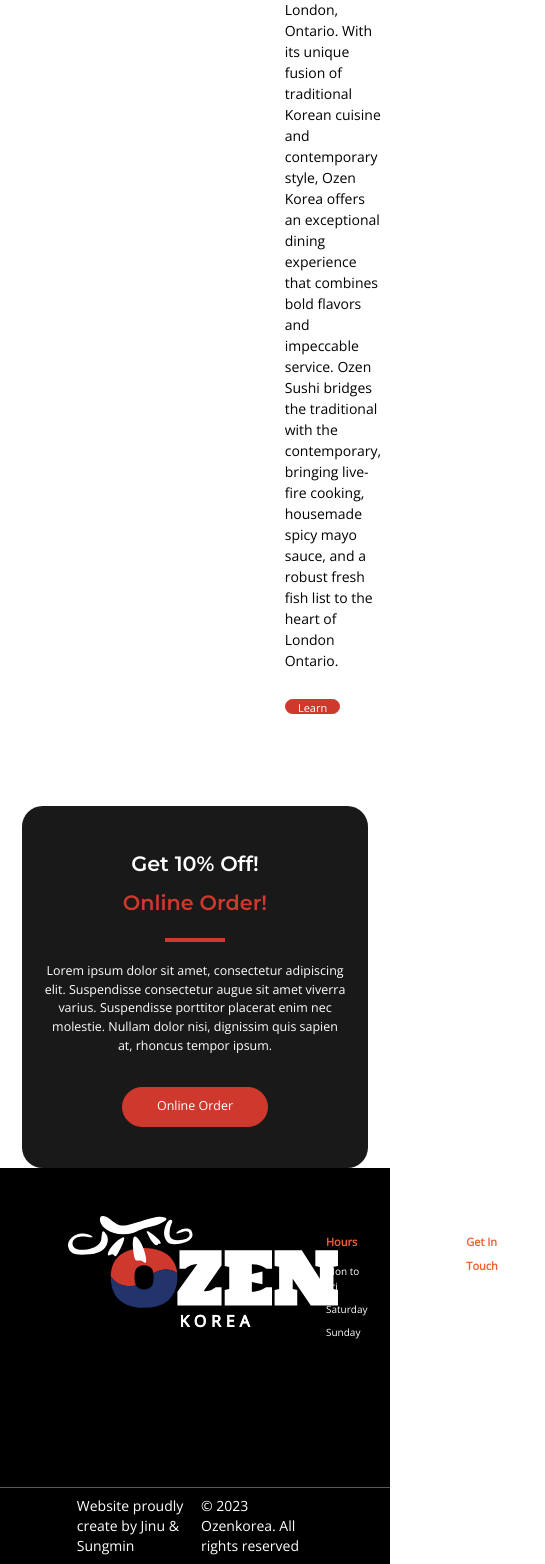
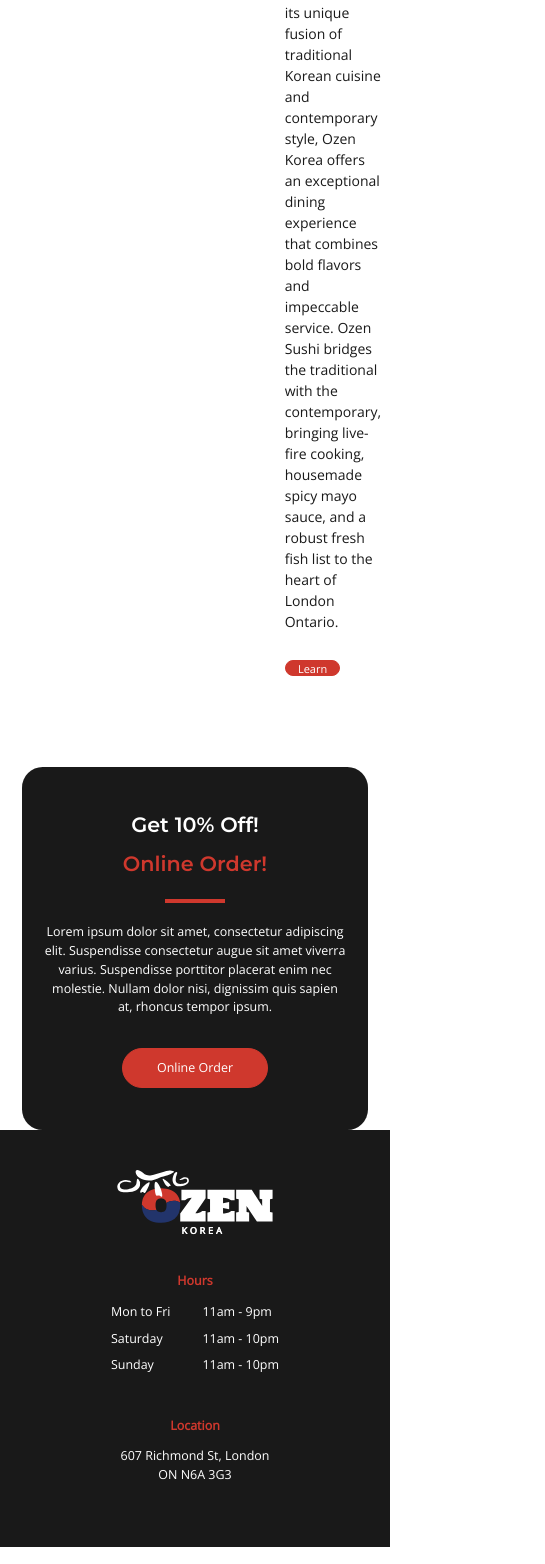
Before and after one commit to Sungmin-Kim-0508/ozen-sushi-korea, a Next.js app: page /ozen-korea/about-us in a window 390 px wide. Shown: the part 385-1949 px from the top of the page, 545 px wide, since content can reach past the window. Built offline with nearby package versions, Linux system fonts and the light colour scheme; a web font is replaced by a local one; what tailwindcss-animated would draw is missing.

Commit message:
completed footer in ozen korea

```diff
--- a/app/components/DiscountOfferSection.tsx
+++ b/app/components/DiscountOfferSection.tsx
@@ -15,14 +15,14 @@ const DiscountOfferSection = () => {
           className="absolute min-w-full h-full -z-10 md:hidden"
         />
         <div className="flex flex-col items-end text-end pr-[8.21vw] py-32 md:md:bg-F7F7F8 md:items-center md:px-[max(21px,5.6vw)] md:py-[max(40px,10.66vw)] md:rounded-[max(20px,5.3vw)] md:text-center">
-          <span className="monserratBold900 text-[clamp(36px,3vw,100px)] text-white mb-2 md:text-black md:text-[max(20px,5.33vw)]">
+          <span className="monserratBold900 text-[clamp(36px,3vw,100px)] text-white mb-2 md:text-191919 md:text-[max(20px,5.33vw)]">
             Get 10% Off!
           </span>
           <span className="monserratBold900 text-[clamp(36px,3vw,100px)] text-white mb-5 md:text-EC6236 md:text-[max(20px,5.33vw)]">
             Online Order!
           </span>
           <div className="border-2 w-[3.75rem] border-white mb-5 md:border-EC6236" />
-          <div className="text-white text-[clamp(12px,1vw,20px)] w-[40.17vw] mb-[2.14vw] md:w-full md:text-black md:text-[max(12px,3.2vw)]">
+          <div className="text-white text-[clamp(12px,1vw,20px)] w-[40.17vw] mb-[2.14vw] md:w-full md:text-191919 md:text-[max(12px,3.2vw)]">
             Lorem ipsum dolor sit amet, consectetur adipiscing elit. Suspendisse
             consectetur augue sit amet viverra varius. Suspendisse porttitor
             placerat enim nec molestie. Nullam dolor nisi, dignissim quis sapien
--- a/app/components/button.tsx
+++ b/app/components/button.tsx
@@ -55,7 +55,7 @@ export const RedBgBtn: React.FC<BtnProps> = ({
   <button
     type="button"
     style={{ width, height }}
-    className={`text-center rounded-[20px] bg-CF382D border border-CF382D ${buttonFontSize} text-white hover:duration-500 hover:bg-black hover:border-CF382D hover:text-CF382D ${
+    className={`text-center rounded-[20px] bg-CF382D border border-CF382D ${buttonFontSize} text-white hover:duration-500 hover:bg-191919 hover:border-CF382D hover:text-CF382D ${
       className ? className : ""
     }`}
   >
@@ -72,7 +72,7 @@ export const BlackBgBtc: React.FC<BtnProps> = ({
   <button
     type="button"
     style={{ width, height }}
-    className={`text-center rounded-[20px] bg-black border border-white text-white ${buttonFontSize} hover:duration-500 hover:bg-white hover:border-white hover:text-black ${
+    className={`text-center rounded-[20px] bg-191919 border border-white text-white ${buttonFontSize} hover:duration-500 hover:bg-white hover:border-white hover:text-191919 ${
       className ? className : ""
     }`}
   >
--- a/app/ozen-korea/about-us/page.tsx
+++ b/app/ozen-korea/about-us/page.tsx
@@ -22,7 +22,7 @@ function AboutUs() {
             </span>
           </span>
           <div className="border-2 border-CF382D max-w-[3.75rem] my-5" />
-          <div className="mb-7 text-[clamp(14px,1.0vw,20px)] text-black leading-normal">
+          <div className="mb-7 text-[clamp(14px,1.0vw,20px)] text-191919 leading-normal">
             Ozen Korea is a Korean restaurant located in the vibrant city of
             London, Ontario. With its unique fusion of traditional Korean
             cuisine and contemporary style, Ozen Korea offers an exceptional
--- a/app/ozen-korea/footer.tsx
+++ b/app/ozen-korea/footer.tsx
@@ -5,56 +5,72 @@ import { AiOutlineInstagram } from "react-icons/ai";
 function Footer() {
   const fullYear = new Date().getFullYear();
 
-  const titleInfoTextSize = "text-[clamp(11px,1.1vw,25px)]";
-  const infoTextSize = "text-[clamp(10px,1vw,20px)]";
+  const titleInfoTextSize =
+    "text-[clamp(11px,1.1vw,25px)] md:text-[max(12px,3.2vw)]";
+  const infoTextSize = "text-[clamp(10px,1vw,20px)] md:text-[max(12px,3.2vw)]";
   return (
-    <footer className="flex flex-col bg-black">
-      <section className="flex justify-between pl-[7.2rem] mlg:pl-[3.5rem] text-white">
-        <div className="pt-[3.75rem] mlg:pt-[3rem] relative left-3">
-          <OzenKoreaLogo />
+    <footer className="flex flex-col">
+      <section
+        className="flex justify-between pl-[clamp(50px,6vw,90px)] text-white bg-191919
+                   md:flex-col md:items-center md:pl-0 md:pb-[max(41px,10.93vw)]"
+      >
+        <div className="pt-[clamp(40px,4.28vw,60px)] md:mb-[max(30px,8vw)]">
+          <OzenKoreaLogo className="block w-[clamp(260px,19.28vw,270px)] md:hidden" />
+          <OzenKoreaLogo className="hidden md:block w-[max(154px,41vw)] h-[max(63.47px,16.92vw)]" />
         </div>
-        <div className="flex gap-x-10 pr-[2rem] py-[3.75rem]">
-          <div className="w-auto">
+        <div className="flex gap-x-10 pr-[2rem] py-[3.75rem] md:flex-col md:p-0">
+          <div className="w-auto md:flex md:flex-col md:items-center">
             <div className="mb-3">
               <span
-                className={`text-EC6236 ${titleInfoTextSize} font-extrabold`}
+                className={`text text-CF382D ${titleInfoTextSize} font-extrabold `}
               >
                 Hours
               </span>
             </div>
-            <div className="flex gap-x-8">
-              <div className={`flex flex-col gap-y-2 ${infoTextSize}`}>
+            <div className="flex gap-x-8 md:text-191919 md:mb-[max(40px,10.66vw)]">
+              <div
+                className={`flex flex-col gap-y-2 ${infoTextSize} md:justify-center text-white`}
+              >
                 <span>Mon to Fri</span>
                 <span>Saturday</span>
                 <span>Sunday</span>
               </div>
-              <div className={`flex flex-col gap-y-2 ${infoTextSize}`}>
+              <div
+                className={`flex flex-col gap-y-2 ${infoTextSize} text-white`}
+              >
                 <span>11am - 9pm</span>
                 <span>11am - 10pm</span>
                 <span>11am - 10pm</span>
               </div>
             </div>
           </div>
-          <div className="w-auto">
+          <div className="w-auto md:flex md:flex-col md:items-center">
             <div className="mb-3">
               <span
-                className={`text-EC6236 ${titleInfoTextSize} font-extrabold`}
+                className={`text-EC6236 ${titleInfoTextSize} font-extrabold md:hidden`}
               >
                 Get In Touch
               </span>
+              <span
+                className={`hidden text-CF382D ${titleInfoTextSize} font-extrabold md:block`}
+              >
+                Location
+              </span>
             </div>
-            <div className={`w-2/3 ${infoTextSize} mb-5`}>
+            <div
+              className={`w-2/3 ${infoTextSize} mb-5 md:text-white md:text-center`}
+            >
               607 Richmond St, London ON N6A 3G3
             </div>
-            <div>
+            <div className="md:hidden">
               <AiOutlineInstagram size="clamp(14px,1.14vw,20px)" />
             </div>
           </div>
         </div>
       </section>
-      <section className="flex justify-between px-[7.2rem] py-2 text-sm text-white mlg:px-[4.8rem] border-t border-595959">
+      <section className="flex justify-between px-[7.2rem] py-2 text-sm text-white bg-191919 mlg:px-[4.8rem] border-t border-595959 md:hidden">
         <div>Website proudly create by Jinu & Sungmin</div>
-        <div>&copy; {fullYear} Ozenkorea. All rights reserved</div>
+        <div>&copy; {fullYear} Ozensushi. All rights reserved</div>
       </section>
     </footer>
   );
--- a/app/ozen-korea/page.tsx
+++ b/app/ozen-korea/page.tsx
@@ -92,7 +92,7 @@ function OzenKoreaHome() {
             </span>
           </span>
           <div className="border-2 border-CF382D max-w-[3.75rem] my-5" />
-          <div className="mb-7 text-[clamp(14px,1.0vw,20px)] text-black leading-normal">
+          <div className="mb-7 text-[clamp(14px,1.0vw,20px)] text-191919 leading-normal">
             Ozen Korea is a Korean restaurant located in the vibrant city of
             London, Ontario. With its unique fusion of traditional Korean
             cuisine and contemporary style, Ozen Korea offers an exceptional
@@ -109,7 +109,7 @@ function OzenKoreaHome() {
       <DiscountOfferSection />
       <section className="relative py-24 bg-white">
         <div className="text-center mb-10">
-          <span className="monserratBold900 text-[clamp(38px,3vw,50px)] text-black">
+          <span className="monserratBold900 text-[clamp(38px,3vw,50px)] text-191919">
             Check out{" "}
             <span className="monserratBold900 text-[clamp(35px,3vw,50px)] text-CF382D border-CF382D">
               Our Stories
@@ -136,7 +136,7 @@ function OzenKoreaHome() {
 
 const WhatWeServeMobile = () => (
   <section className="hidden md:flex bg-191919 w-full px-[max(20px,5.33vw)]">
-    <div className="py-[max(40px,10.66vw)]">
+    <div className="py-[max(40px,10.66vw)] md:text-center">
       <span className="monserratBold900 text-[max(20px,5.33vw)] text-white">
         What we{" "}
         <span className="text-CF38border-CF382D monserratBold900 text-CF382D">
--- a/app/ozen-sushi/Header.tsx
+++ b/app/ozen-sushi/Header.tsx
@@ -65,7 +65,7 @@ function OzenSushiHeader() {
             className="absolute bottom-[max(72px,19.2vw)]"
             onClick={toggleNavbar}
           >
-            <RxCross2 />
+            <RxCross2 className="text-959595" />
           </button>
         </nav>
       </header>
--- a/app/ozen-sushi/page.tsx
+++ b/app/ozen-sushi/page.tsx
@@ -109,7 +109,7 @@ function OzenSushiHome() {
         className={`relative py-24 md:pt-[max(30px,8vw)] md:pb-[max(7px,1.86vw)] ${ANIMATION_CONFIGUARTION}`}
       >
         <div className="text-center mb-10 md:mb-[max(20px,5.33vw)]">
-          <span className="monserratBold900 text-[clamp(38px,3vw,50px)] text-black md:text-[max(20px,5.33vw)]">
+          <span className="monserratBold900 text-[clamp(38px,3vw,50px)] text-191919 md:text-[max(20px,5.33vw)]">
             Check out{" "}
             <span className="monserratBold900 text-[clamp(38px,3vw,50px)] text-EC6236 md:text-[max(20px,5.33vw)]">
               Our Stories
--- a/public/svgs/ozen-korea-logo.tsx
+++ b/public/svgs/ozen-korea-logo.tsx
@@ -1,9 +1,10 @@
-export const OzenKoreaLogo = () => (
+export const OzenKoreaLogo = ({ className = "" }: { className?: string }) => (
   <svg
     xmlns="http://www.w3.org/2000/svg"
-    width="270"
-    height="114.748"
+    // width="270"
+    // height="114.748"
     viewBox="0 0 270 114.748"
+    className={className ? className : ""}
   >
     <g id="ozenkorea_logo_1" transform="translate(-0.007 0.002)">
       <g
--- a/public/svgs/ozen-korea-small.tsx
+++ b/public/svgs/ozen-korea-small.tsx
@@ -1,12 +1,11 @@
 import React from "react";
 
-export function OzenKoreaLogoSmall() {
+export function OzenKoreaLogoSmall({ className = "" }: { className?: string }) {
   return (
     <svg
       xmlns="http://www.w3.org/2000/svg"
-      width="183.336"
-      height="79.656"
       viewBox="0 0 183.336 79.656"
+      className={className}
     >
       <g id="ozenkorea_logo_1" transform="translate(-0.007 0.002)">
         <g
--- a/public/svgs/ozen-sushi-horizontal.tsx
+++ b/public/svgs/ozen-sushi-horizontal.tsx
@@ -7,10 +7,6 @@ export const OzenSushiHorizontalLogo = ({
     <svg
       xmlns="http://www.w3.org/2000/svg"
       viewBox="0 0 302.564 45.702"
-      // style={{
-      //   width: "100%",
-      //   height: "100%",
-      // }}
       className={className ? className : ""}
     >
       <g
```
Also changed, not shown: app/ozen-korea/Header.tsx (+5 -5 lines).
